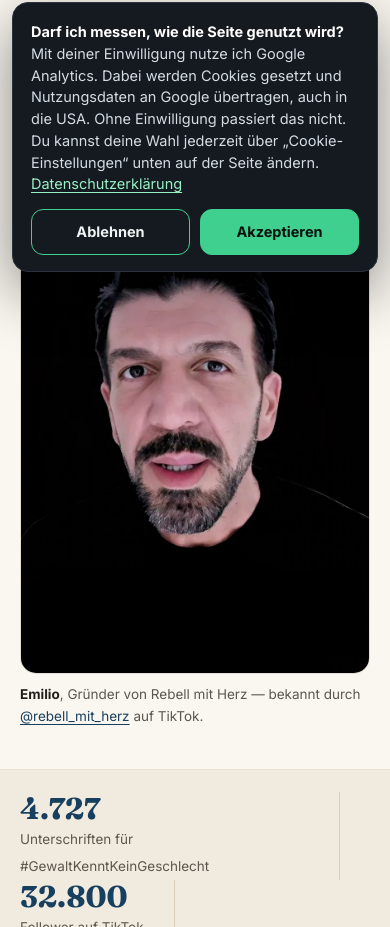
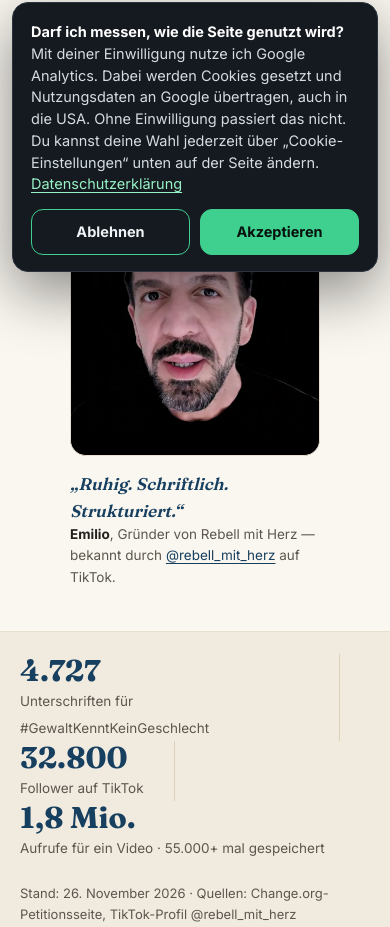
Before and after one commit to rebellmitherz/website, a plain HTML site: page index.html in a window 390 px wide. Shown: the part 560-1487 px from the top of the page. Drawn offline with Linux system fonts and the light colour scheme.

Commit message:
Hero-Korrektur 26.11.: Emilio-Foto deutlich kleiner und ruhiger eingebettet (max 330px Desktop / 250px Mobil, 4:5-Ausschnitt), Hook-Zeile unter dem Bild - Emilios Korrektur, Rest unveraendert

```diff
--- a/index.html
+++ b/index.html
@@ -133,11 +133,14 @@
       .hero .lead{font-size:18.5px;max-width:34em;color:var(--ink)}
       .hero .lead strong{font-weight:700}
       .cta-row{display:flex;gap:14px;flex-wrap:wrap;margin-top:28px;align-items:center}
+      .hero-photo{width:100%;max-width:330px;justify-self:end}
       .hero-photo figure{margin:0}
-      .hero-photo .frame{border-radius:16px;overflow:hidden;border:1px solid var(--line)}
-      .hero-photo img{width:100%;height:auto}
-      .hero-photo figcaption{font-size:13.5px;color:var(--muted);margin-top:10px}
+      .hero-photo .frame{border-radius:16px;overflow:hidden;border:1px solid var(--line);aspect-ratio:4/5;background:#111}
+      .hero-photo img{width:100%;height:100%;object-fit:cover;object-position:50% 15%}
+      .hero-photo .hook{display:block;font-family:"Fraunces",Georgia,serif;font-style:italic;font-size:17px;color:var(--blue);margin-top:14px}
+      .hero-photo figcaption{font-size:13.5px;color:var(--muted);margin-top:6px}
       .hero-photo figcaption b{color:var(--ink)}
+      @media (max-width:860px){.hero-photo{max-width:250px;justify-self:center}}
 
       /* ---------- Zähler-Leiste ---------- */
       .counter-band{background:var(--sand);border-top:1px solid var(--line);border-bottom:1px solid var(--line)}
@@ -434,8 +437,8 @@
           </div>
           <div class="hero-photo">
             <figure>
-              <div class="frame"><img src="assets/emilio.jpg" alt="Emilio – das Gesicht hinter Rebell mit Herz" width="842" height="1280" /></div>
-              <figcaption><b>Emilio</b>, Gründer von Rebell mit Herz — bekannt durch <a href="https://www.tiktok.com/@rebell_mit_herz" target="_blank" rel="noopener">@rebell_mit_herz</a> auf TikTok.</figcaption>
+              <div class="frame"><img src="assets/emilio.jpg" alt="Emilio – das Gesicht hinter Rebell mit Herz" width="842" height="1053" /></div>
+              <figcaption><span class="hook">„Ruhig. Schriftlich. Strukturiert.“</span><b>Emilio</b>, Gründer von Rebell mit Herz — bekannt durch <a href="https://www.tiktok.com/@rebell_mit_herz" target="_blank" rel="noopener">@rebell_mit_herz</a> auf TikTok.</figcaption>
             </figure>
           </div>
         </div>
```
